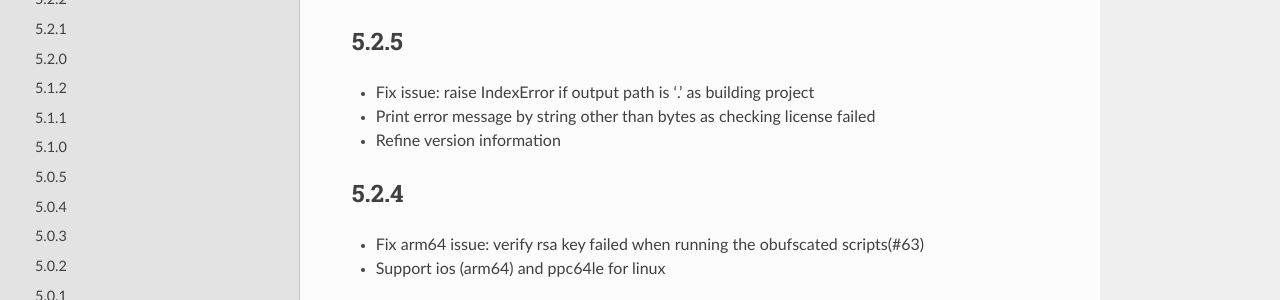
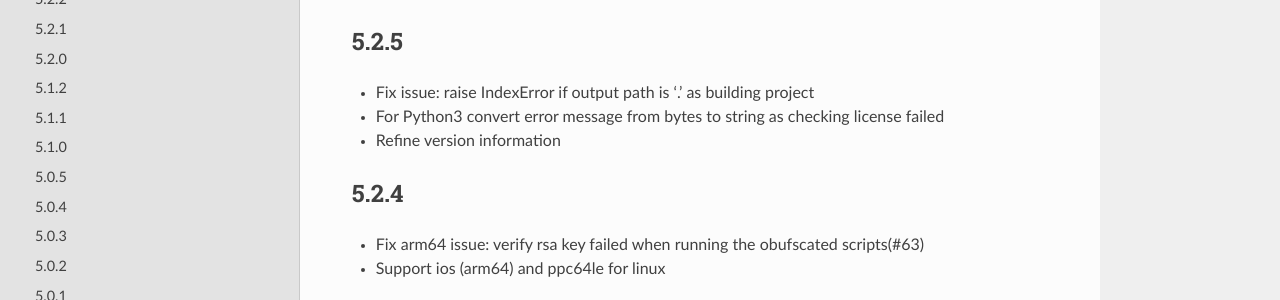
Before and after one commit to dashingsoft/pyarmor, a Sphinx documentation site: the page built from docs/change-logs.rst, in a window 1280 px wide and 900 px high. Shown: the part 135-435 px from the top of the window. Built offline with Sphinx 7.4.7 and the Read the Docs theme 2.0.0, drawn with Linux system fonts in a browser that asks for light colours.

Commit message:
Refine change log

```diff
--- a/docs/change-logs.rst
+++ b/docs/change-logs.rst
@@ -6,7 +6,7 @@ Change Logs
 5.2.5
 -----
 * Fix issue: raise IndexError if output path is '.' as building project
-* Print error message by string other than bytes as checking license failed
+* For Python3 convert error message from bytes to string as checking license failed
 * Refine version information
 
 5.2.4
```
